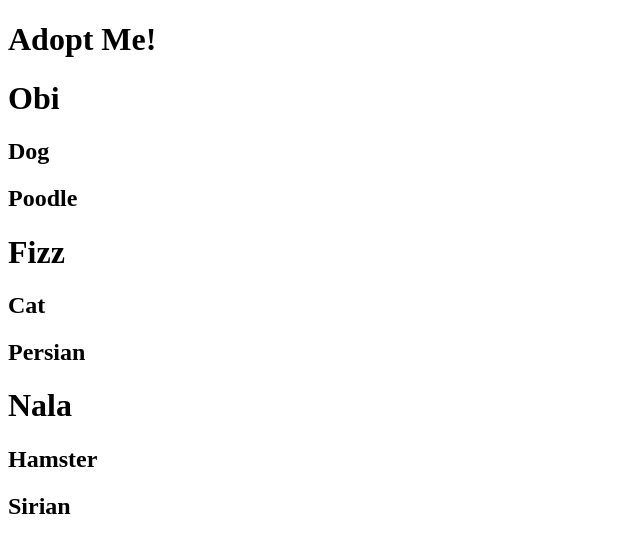
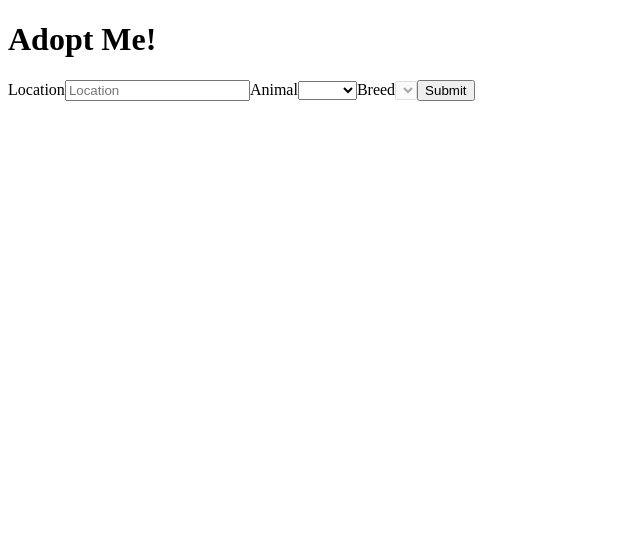
Before and after one commit to ccp84/femitr, a React (Vite) app: page / in a window 1280 px wide. Shown: the top 552 px of the page, without its empty margins (0-640 px from the left). Built offline with nearby package versions, Linux system fonts and the light colour scheme.

Commit message:
jsx>start search functionality

```diff
--- a/src/App.jsx
+++ b/src/App.jsx
@@ -1,13 +1,11 @@
 import { createRoot } from "react-dom/client";
-import Pet from "./Pet";
+import SearchParams from "./SearchParams";
 
 const App = () => {
   return (
     <div>
       <h1>Adopt Me!</h1>
-      <Pet name="Obi" animal="Dog" breed="Poodle" />
-      <Pet name="Fizz" animal="Cat" breed="Persian" />
-      <Pet name="Nala" animal="Hamster" breed="Sirian" />
+      <SearchParams />
     </div>
   );
 };
--- /dev/null
+++ b/src/SearchParams.jsx
@@ -0,0 +1,58 @@
+import { useState } from "react";
+const ANIMALS = ["dog", "cat", "bird", "rabbit", "reptile"];
+const BREEDS = [];
+
+const SearchParams = () => {
+  const [location, setLocation] = useState("");
+  const [animal, setAnimal] = useState("");
+  const [breed, setBreed] = useState("");
+
+  return (
+    <div className="search-params">
+      <form>
+        <label htmlFor="location">
+          Location
+          <input
+            onChange={(e) => setLocation(e.target.value)}
+            id="location"
+            value={location}
+            placeholder="Location"
+          />
+        </label>
+        <label htmlFor="animal">
+          Animal
+          <select
+            onChange={(e) => {
+              setAnimal(e.target.value);
+              setBreed("");
+            }}
+            id="animal"
+            value={animal}
+          >
+            <option />
+            {ANIMALS.map((animal) => (
+              <option key={animal}>{animal}</option>
+            ))}
+          </select>
+        </label>
+        <label htmlFor="breed">
+          Breed
+          <select
+            id="breed"
+            onChange={(e) => setBreed(e.target.value)}
+            disabled={BREEDS.length === 0}
+            value={breed}
+          >
+            <option />
+            {BREEDS.map((breed) => (
+              <option key={breed}>{breed}</option>
+            ))}
+          </select>
+        </label>
+        <button>Submit</button>
+      </form>
+    </div>
+  );
+};
+
+export default SearchParams;
```
